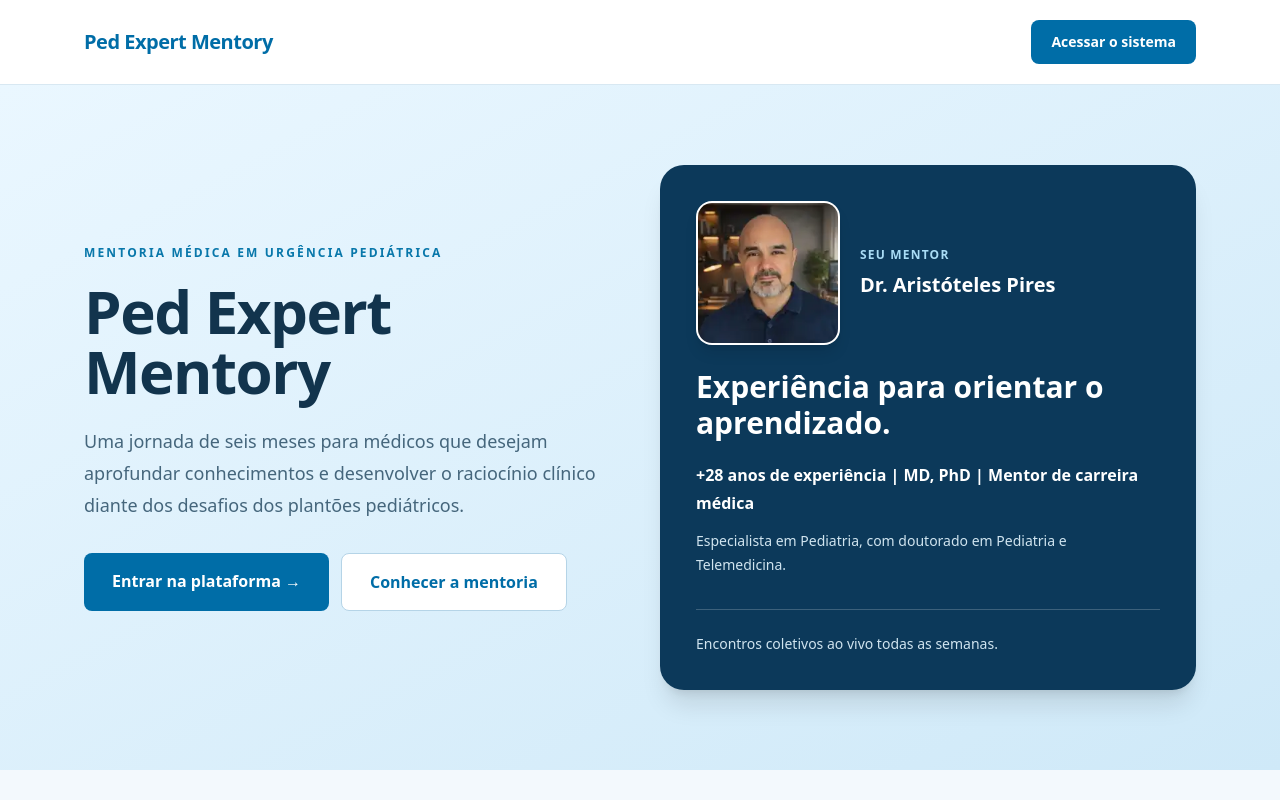
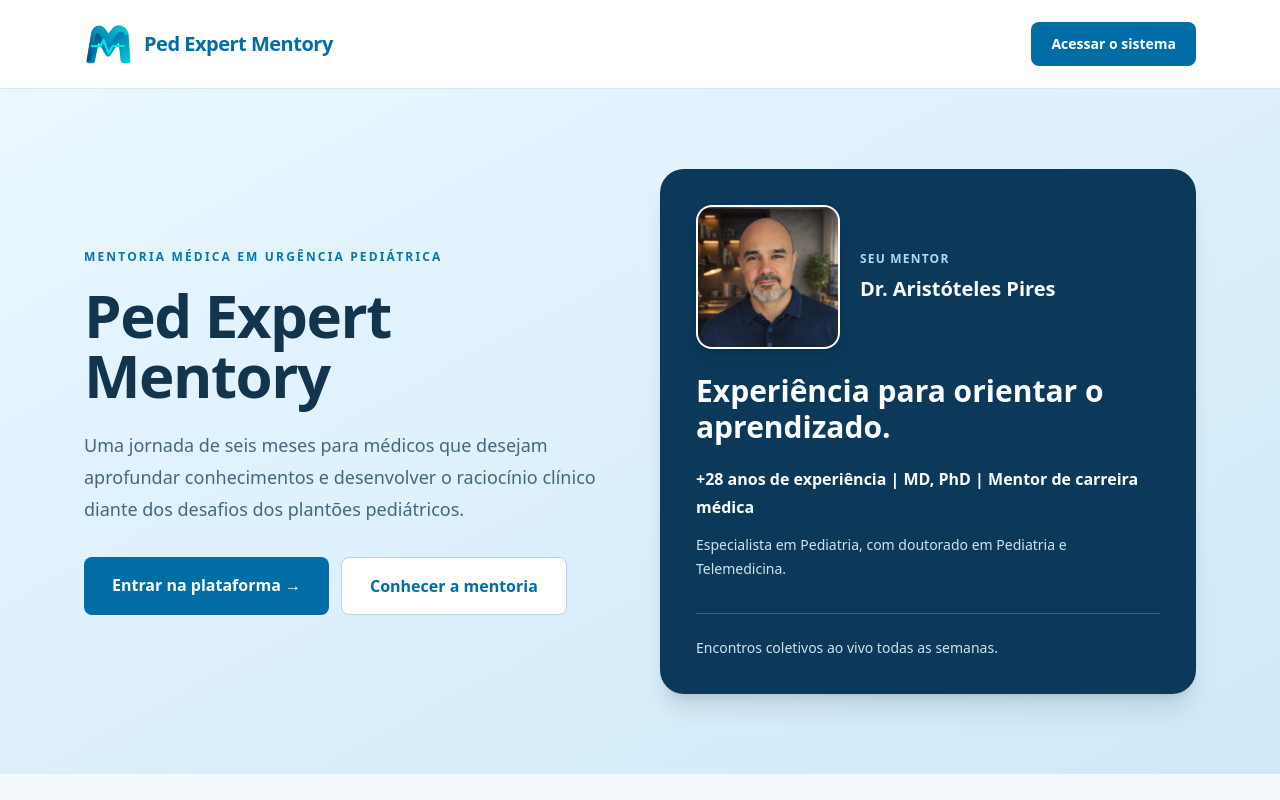
Before and after one commit to g4trader/iatron_calculator, a Next.js app in the folder frontend/: page /ped-expert-mentory in a window 1280 px wide. Shown: the top 800 px of the page. Built offline with nearby package versions, Linux system fonts and the light colour scheme; no server answers; the database is empty.

Commit message:
Place Mentory brand symbol in institutional landing header

```diff
--- a/frontend/app/ped-expert-mentory/page.tsx
+++ b/frontend/app/ped-expert-mentory/page.tsx
@@ -17,7 +17,7 @@ export default function PedExpertMentoryPage() {
     <main className="min-h-screen bg-[#f3f9fd] text-[#12344d]">
       <header className="border-b border-[#d8e8f2] bg-white">
         <div className="mx-auto flex max-w-6xl items-center justify-between gap-4 px-5 py-5">
-          <Link href="/ped-expert-mentory" className="text-xl font-black tracking-tight text-[#006da7]">Ped Expert Mentory</Link>
+          <Link href="/ped-expert-mentory" className="inline-flex items-center gap-3 text-xl font-black tracking-tight text-[#006da7]"><img src="/mentory-brand-symbol.svg" alt="" aria-hidden="true" className="h-12 w-12 object-contain" /><span>Ped Expert Mentory</span></Link>
           <Link href="/mentory/login" className="rounded-lg bg-[#006da7] px-5 py-3 text-sm font-bold text-white hover:bg-[#005781]">Acessar o sistema</Link>
         </div>
       </header>
@@ -33,7 +33,7 @@ export default function PedExpertMentoryPage() {
             </div>
           </div>
           <div className="rounded-3xl bg-[#0c395a] p-7 text-white shadow-xl md:p-9" style={{ color: "#ffffff" }}>
-            <div className="mb-6 flex items-center gap-5"><img src="/dr-aristoteles-pires.svg" alt="Retrato do Dr. Aristóteles Pires" className="h-28 w-28 shrink-0 rounded-2xl border-2 border-white/20 bg-white object-cover shadow-lg sm:h-36 sm:w-36" /><div><p className="text-xs font-semibold uppercase tracking-widest" style={{ color: "#a9dcf5" }}>Seu mentor</p><p className="mt-2 text-xl font-extrabold leading-snug" style={{ color: "#ffffff" }}>Dr. Aristóteles Pires</p></div></div>
+            <div className="mb-6 flex items-center gap-5"><img src="/images/dr-aristoteles-pires.png" alt="Retrato do Dr. Aristóteles Pires" className="h-28 w-28 shrink-0 rounded-2xl border-2 border-white/20 bg-white object-cover shadow-lg sm:h-36 sm:w-36" /><div><p className="text-xs font-semibold uppercase tracking-widest" style={{ color: "#a9dcf5" }}>Seu mentor</p><p className="mt-2 text-xl font-extrabold leading-snug" style={{ color: "#ffffff" }}>Dr. Aristóteles Pires</p></div></div>
             <h2 className="mt-4 text-2xl font-bold leading-tight sm:text-3xl" style={{ color: "#ffffff" }}>Experiência para orientar o aprendizado.</h2>
             <p className="mt-5 text-base font-bold leading-7" style={{ color: "#ffffff" }}>+28 anos de experiência | MD, PhD | Mentor de carreira médica</p><p className="mt-3 text-sm leading-6" style={{ color: "#d0e4ef" }}>Especialista em Pediatria, com doutorado em Pediatria e Telemedicina.</p>
             <div className="mt-8 border-t border-white/20 pt-6 text-sm" style={{ color: "#d0e4ef" }}>Encontros coletivos ao vivo todas as semanas.</div>
```
